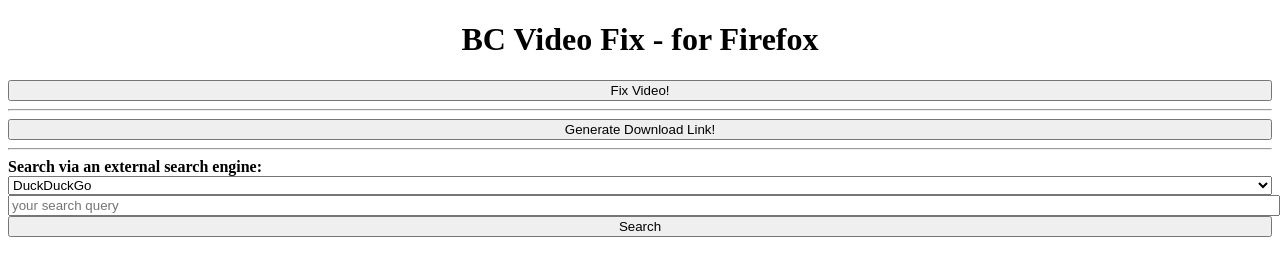
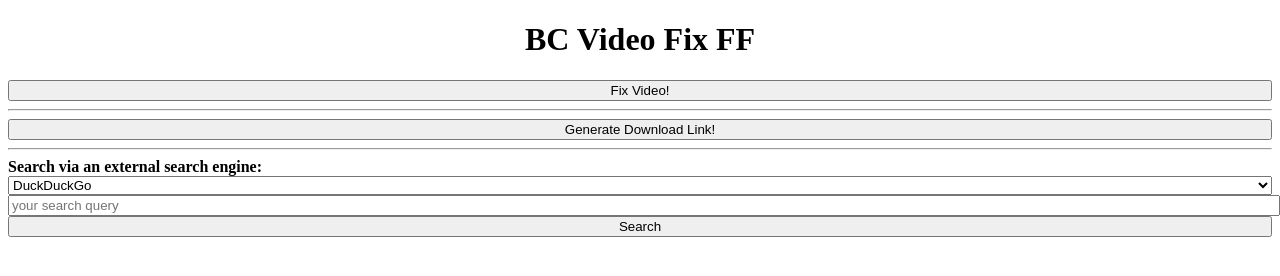
Before and after one commit to YouranonymousFriend/BC-Video-Fix-FF, a browser extension: page index.html in a window 1280 px wide. Drawn offline with Linux system fonts and the light colour scheme.

Commit message:
Add files via upload
Renamed the software to prevent possible problems with the Firefox copyright.

```diff
--- a/index.html
+++ b/index.html
@@ -1,11 +1,11 @@
 <!doctype html>
 <html>
   <head>
-    <title>BC Video Fix - for Firefox</title>
+    <title>BC Video Fix FF</title>
 	<link rel="stylesheet" type="text/css" href="css/main.css">
   </head>
   <body>
-    <h1>BC Video Fix - for Firefox</h1>
+    <h1>BC Video Fix FF</h1>
     <button id="fixVideo">Fix Video!</button>
 	<hr>
 	<button id="dlVideo">Generate Download Link!</button>
```
Also changed, not shown: changelog.txt, manifest.json.
